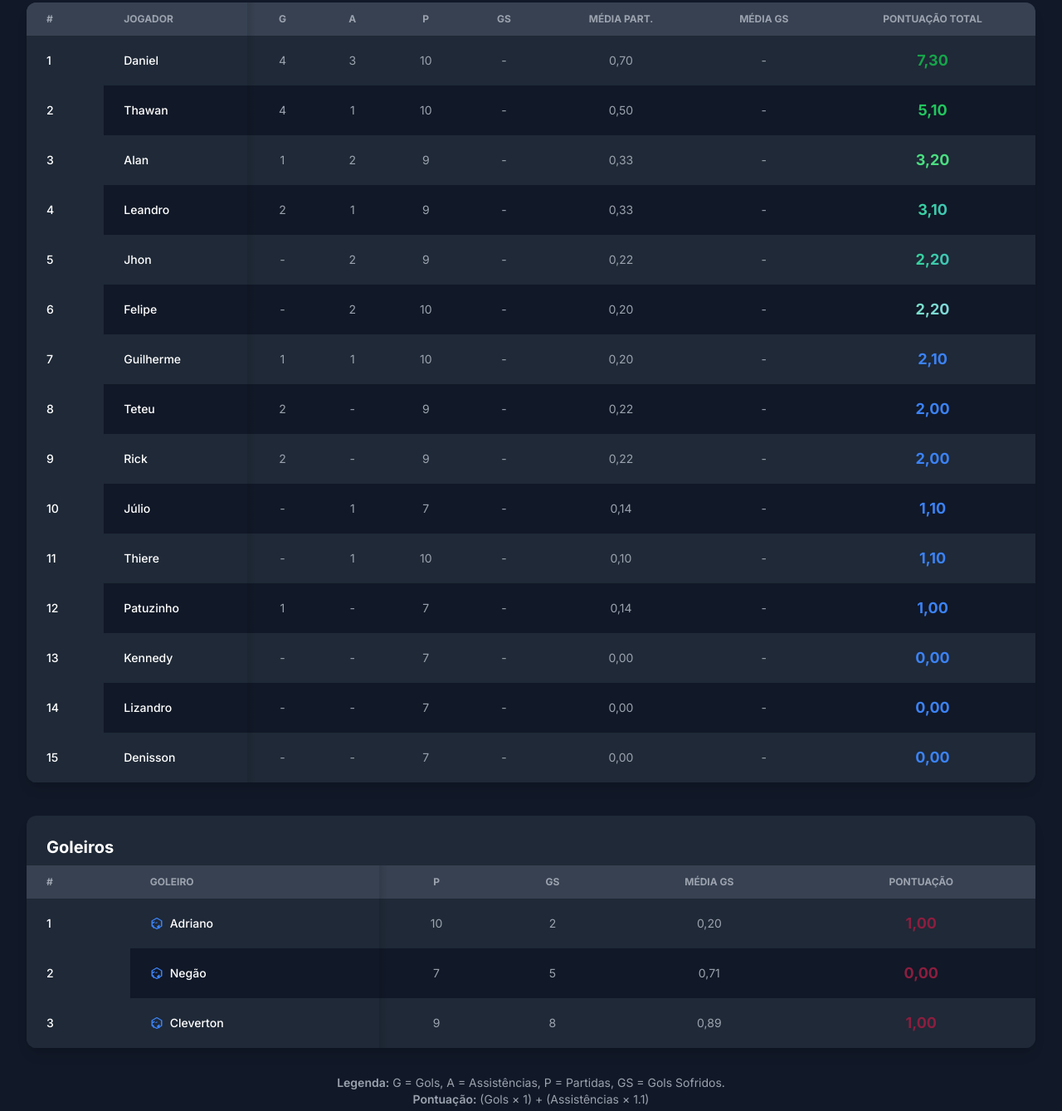
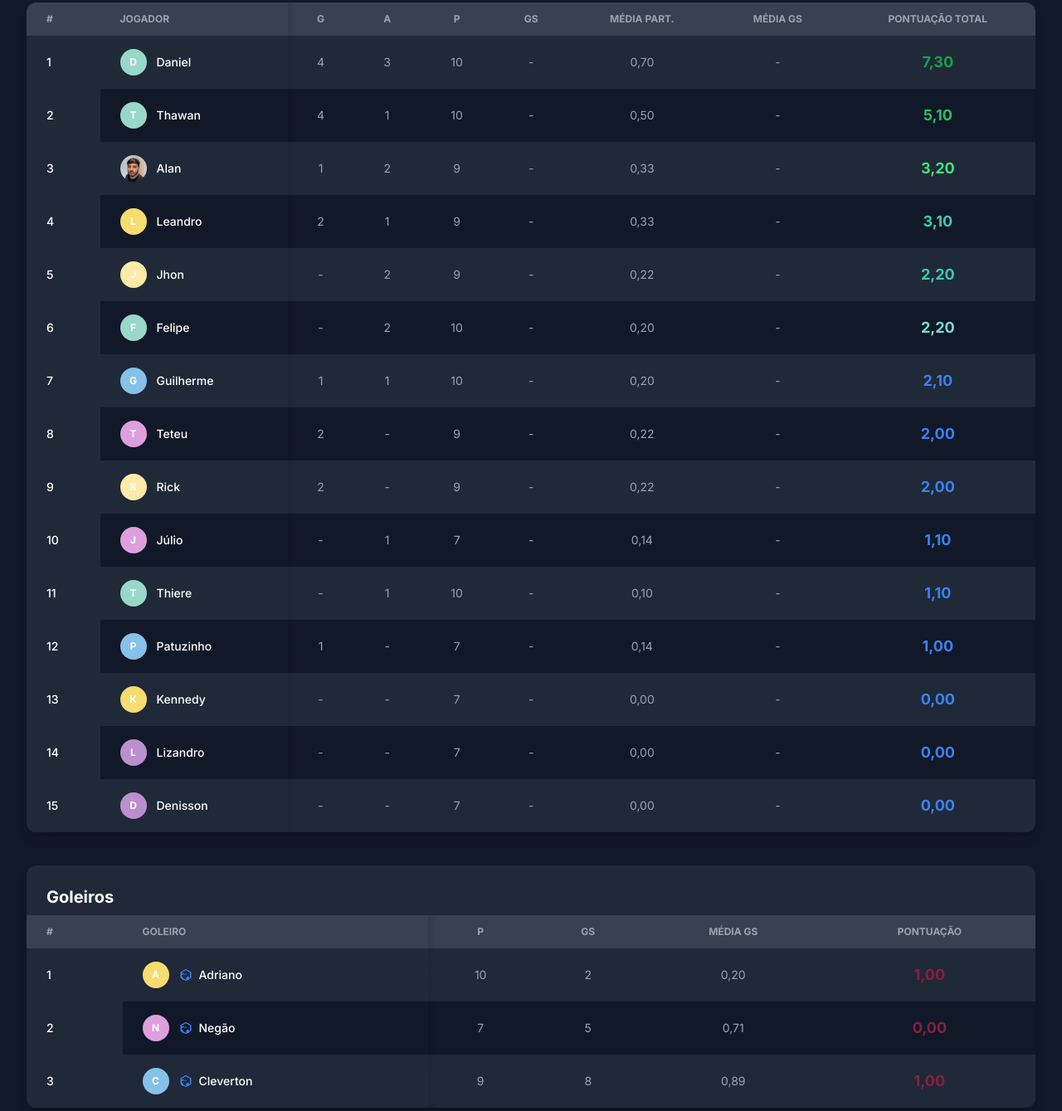
Before and after one commit to OliverioJunior/score, a plain HTML site: page index.html in a window 1280 px wide. Shown: the part 133-1472 px from the top of the page at 83% size. Drawn offline with nearby package versions, Linux system fonts and the light colour scheme.

Commit message:
feat(players): add player photos support and default avatars
- Add photo property to player data structure
- Implement default avatar generation for players without photos
- Create image directories with .gitkeep files
- Adjust table layout to accommodate player photos

```diff
--- a/index.html
+++ b/index.html
@@ -41,7 +41,7 @@
 
         .fixed-table th:nth-child(2),
         .fixed-table td:nth-child(2) {
-            left: 60px; /* Ajuste conforme a largura da primeira coluna */
+            left: 80px; /* Ajuste conforme a largura da primeira coluna */
         }
 
         .fixed-table thead th:nth-child(1),
--- a/script.js
+++ b/script.js
@@ -1,24 +1,76 @@
 // Dados dos jogadores (JSON) - ATUALIZADO
+/**
+ * @typedef {Object} Player
+ * @property {string} nome - Nome do jogador
+ * @property {number} gols - Quantidade de gols marcados
+ * @property {number} assistencias - Quantidade de assistências feitas
+ * @property {number} golsSofridos - Quantidade de gols sofridos (se for goleiro)
+ * @property {number} partidas - Quantidade de partidas jogadas
+ * @property {number} frequencia - Frequência de participação (em porcentagem)
+ * @property {boolean} isGoleiro - Se é goleiro ou não
+ * @property {string | null} foto - Caminho para a foto do jogador
+ */
 const playersData = [
-  { "nome": "Leandro", "gols": 2, "assistencias": 1, "golsSofridos": null, "partidas": 9, "frequencia": 9, "isGoleiro": false },
-  { "nome": "Alan", "gols": 1, "assistencias": 2, "golsSofridos": null, "partidas": 9, "frequencia": 9, "isGoleiro": false },
-  { "nome": "Jhon", "gols": 0, "assistencias": 2, "golsSofridos": null, "partidas": 9, "frequencia": 9, "isGoleiro": false },
-  { "nome": "Teteu", "gols": 2, "assistencias": 0, "golsSofridos": null, "partidas": 9, "frequencia": 9, "isGoleiro": false },
-  { "nome": "Rick", "gols": 2, "assistencias": 0, "golsSofridos": null, "partidas": 9, "frequencia": 9, "isGoleiro": false },
-  { "nome": "Kennedy", "gols": 0, "assistencias": 0, "golsSofridos": null, "partidas": 7, "frequencia": 7, "isGoleiro": false },
-  { "nome": "Júlio", "gols": 0, "assistencias": 1, "golsSofridos": null, "partidas": 7, "frequencia": 7, "isGoleiro": false },
-  { "nome": "Lizandro", "gols": 0, "assistencias": 0, "golsSofridos": null, "partidas": 7, "frequencia": 7, "isGoleiro": false },
-  { "nome": "Denisson", "gols": 0, "assistencias": 0, "golsSofridos": null, "partidas": 7, "frequencia": 7, "isGoleiro": false },
-  { "nome": "Patuzinho", "gols": 1, "assistencias": 0, "golsSofridos": null, "partidas": 7, "frequencia": 7, "isGoleiro": false },
-  { "nome": "Daniel", "gols": 4, "assistencias": 3, "golsSofridos": null, "partidas": 10, "frequencia": 10, "isGoleiro": false },
-  { "nome": "Felipe", "gols": 0, "assistencias": 2, "golsSofridos": null, "partidas": 10, "frequencia": 10, "isGoleiro": false },
-  { "nome": "Thawan", "gols": 4, "assistencias": 1, "golsSofridos": null, "partidas": 10, "frequencia": 10, "isGoleiro": false },
-  { "nome": "Guilherme", "gols": 1, "assistencias": 1, "golsSofridos": null, "partidas": 10, "frequencia": 10, "isGoleiro": false },
-  { "nome": "Thiere", "gols": 0, "assistencias": 1, "golsSofridos": null, "partidas": 10, "frequencia": 10, "isGoleiro": false },
-  { "nome": "Cleverton", "gols": 1, "assistencias": 0, "golsSofridos": 8, "partidas": 9, "frequencia": 9, "isGoleiro": true },
-  { "nome": "Adriano", "gols": 1, "assistencias": 0, "golsSofridos": 2, "partidas": 10, "frequencia": 10, "isGoleiro": true },
-  { "nome": "Negão", "gols": 0, "assistencias": 0, "golsSofridos": 5, "partidas": 7, "frequencia": 7, "isGoleiro": true }
+  { "nome": "Leandro", "gols": 2, "assistencias": 1, "golsSofridos": null, "partidas": 9, "frequencia": 9, "isGoleiro": false, "foto": null },
+  { "nome": "Alan", "gols": 1, "assistencias": 2, "golsSofridos": null, "partidas": 9, "frequencia": 9, "isGoleiro": false, "foto": "./images/players/allan_santos.jpeg" },
+  { "nome": "Jhon", "gols": 0, "assistencias": 2, "golsSofridos": null, "partidas": 9, "frequencia": 9, "isGoleiro": false, "foto": null },
+  { "nome": "Teteu", "gols": 2, "assistencias": 0, "golsSofridos": null, "partidas": 9, "frequencia": 9, "isGoleiro": false, "foto": null },
+  { "nome": "Rick", "gols": 2, "assistencias": 0, "golsSofridos": null, "partidas": 9, "frequencia": 9, "isGoleiro": false, "foto": null },
+  { "nome": "Kennedy", "gols": 0, "assistencias": 0, "golsSofridos": null, "partidas": 7, "frequencia": 7, "isGoleiro": false, "foto": null },
+  { "nome": "Júlio", "gols": 0, "assistencias": 1, "golsSofridos": null, "partidas": 7, "frequencia": 7, "isGoleiro": false, "foto": null },
+  { "nome": "Lizandro", "gols": 0, "assistencias": 0, "golsSofridos": null, "partidas": 7, "frequencia": 7, "isGoleiro": false, "foto": null },
+  { "nome": "Denisson", "gols": 0, "assistencias": 0, "golsSofridos": null, "partidas": 7, "frequencia": 7, "isGoleiro": false, "foto": null },
+  { "nome": "Patuzinho", "gols": 1, "assistencias": 0, "golsSofridos": null, "partidas": 7, "frequencia": 7, "isGoleiro": false, "foto": null },
+  { "nome": "Daniel", "gols": 4, "assistencias": 3, "golsSofridos": null, "partidas": 10, "frequencia": 10, "isGoleiro": false, "foto": null },
+  { "nome": "Felipe", "gols": 0, "assistencias": 2, "golsSofridos": null, "partidas": 10, "frequencia": 10, "isGoleiro": false, "foto": null },
+  { "nome": "Thawan", "gols": 4, "assistencias": 1, "golsSofridos": null, "partidas": 10, "frequencia": 10, "isGoleiro": false, "foto": null },
+  { "nome": "Guilherme", "gols": 1, "assistencias": 1, "golsSofridos": null, "partidas": 10, "frequencia": 10, "isGoleiro": false, "foto": null },
+  { "nome": "Thiere", "gols": 0, "assistencias": 1, "golsSofridos": null, "partidas": 10, "frequencia": 10, "isGoleiro": false, "foto": null },
+  { "nome": "Cleverton", "gols": 1, "assistencias": 0, "golsSofridos": 8, "partidas": 9, "frequencia": 9, "isGoleiro": true, "foto": null },
+  { "nome": "Adriano", "gols": 1, "assistencias": 0, "golsSofridos": 2, "partidas": 10, "frequencia": 10, "isGoleiro": true, "foto": null },
+  { "nome": "Negão", "gols": 0, "assistencias": 0, "golsSofridos": 5, "partidas": 7, "frequencia": 7, "isGoleiro": true, "foto": null }
 ];
+
+// Função para criar avatar padrão com iniciais
+function createDefaultAvatar(nome) {
+    const initials = nome.split(' ').map(n => n[0]).join('').substring(0, 2).toUpperCase();
+    const colors = ['#FF6B6B', '#4ECDC4', '#45B7D1', '#96CEB4', '#FFEAA7', '#DDA0DD', '#98D8C8', '#F7DC6F', '#BB8FCE', '#85C1E9'];
+    const color = colors[nome.length % colors.length];
+
+    return `<div class="w-8 h-8 rounded-full flex items-center justify-center text-white text-xs font-bold" style="background-color: ${color}">${initials}</div>`;
+}
+
+// Função para renderizar foto do jogador
+/**
+ * Renderiza a foto do jogador ou um avatar padrão se não houver foto.
+ * @param {Object} player - O jogador cuja foto será renderizada.
+ * @param {string} player.nome - O nome do jogador.
+ * @param {string|null} player.foto - O caminho para a foto do jogador.
+ * @returns {string} - O HTML para renderizar a foto ou o avatar.
+ */
+function renderPlayerPhoto(player) {
+    console.log('Renderizando foto para:', player.nome, 'Caminho:', player.foto);
+    if (player.foto !== null) {
+        return `<img src="${player.foto}" alt="${player.nome}" class="w-8 h-8 rounded-full object-cover" onload="console.log('Foto carregada com sucesso:', '${player.nome}')" onerror="console.log('Erro ao carregar foto:', '${player.nome}'); handleImageError(this, '${player.nome}')">`;
+    } else {
+        console.log('Usando avatar padrão para:', player.nome);
+        return createDefaultAvatar(player.nome);
+    }
+}
+
+// Função para lidar com erro de carregamento de imagem
+function handleImageError(img, playerName) {
+    const initials = playerName.split(' ').map(n => n[0]).join('').substring(0, 2).toUpperCase();
+    const colors = ['#FF6B6B', '#4ECDC4', '#45B7D1', '#96CEB4', '#FFEAA7', '#DDA0DD', '#98D8C8', '#F7DC6F', '#BB8FCE', '#85C1E9'];
+    const color = colors[playerName.length % colors.length];
+
+    const avatarDiv = document.createElement('div');
+    avatarDiv.className = 'w-8 h-8 rounded-full flex items-center justify-center text-white text-xs font-bold';
+    avatarDiv.style.backgroundColor = color;
+    avatarDiv.textContent = initials;
+
+    img.parentNode.replaceChild(avatarDiv, img);
+}
 
 document.addEventListener('DOMContentLoaded', () => {
     const tableBody = document.getElementById('stats-table-body');
@@ -92,7 +144,10 @@ document.addEventListener('DOMContentLoaded', () => {
         row.innerHTML = `
             <td class="px-6 py-4 font-medium text-white">${rank}</td>
             <th scope="row" class="px-6 py-4 font-medium text-white whitespace-nowrap">
-                ${goalkeeperIcon}${player.nome}
+                <div class="flex items-center gap-3">
+                    ${renderPlayerPhoto(player)}
+                    <span>${goalkeeperIcon}${player.nome}</span>
+                </div>
             </th>
             <td class="px-6 py-4 text-center">${formatInt(player.gols)}</td>
             <td class="px-6 py-4 text-center">${formatInt(player.assistencias)}</td>
@@ -128,7 +183,10 @@ document.addEventListener('DOMContentLoaded', () => {
         row.innerHTML = `
             <td class="px-6 py-4 font-medium text-white">${rank}</td>
             <th scope="row" class="px-6 py-4 font-medium text-white whitespace-nowrap">
-                ${goalkeeperIcon}${player.nome}
+                <div class="flex items-center gap-3">
+                    ${renderPlayerPhoto(player)}
+                    <span>${goalkeeperIcon}${player.nome}</span>
+                </div>
             </th>
             <td class="px-6 py-4 text-center">${formatInt(player.partidas)}</td>
             <td class="px-6 py-4 text-center">${formatInt(player.golsSofridos)}</td>
```
Also changed, not shown: images/players/allan_santos.jpeg (added), 2 other files.
